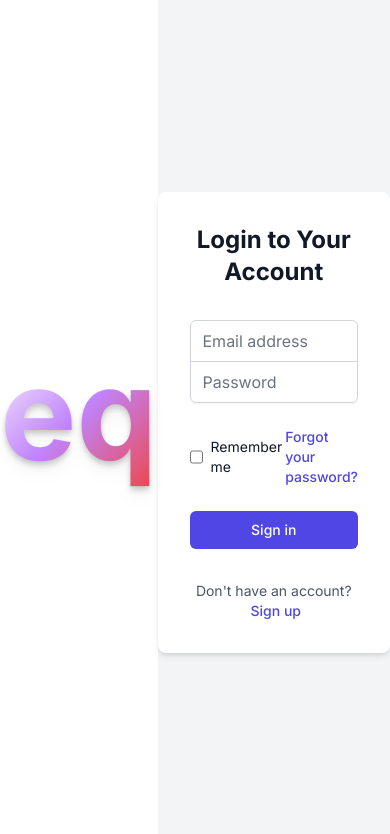
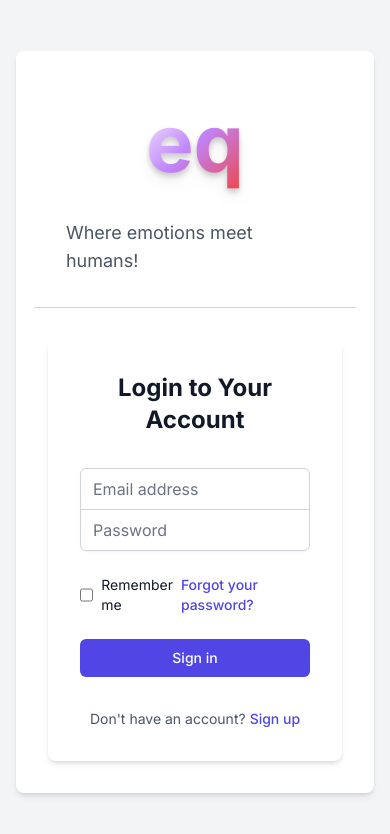
Before and after one commit to MugPand/eq, a Next.js app: page / in a window 390 px wide. Shown: the top 834 px of the page. Built offline with nearby package versions, Linux system fonts and the light colour scheme; no server answers.

Commit message:
added responsiveness to login page

```diff
--- a/src/app/components/login.tsx
+++ b/src/app/components/login.tsx
@@ -32,17 +32,19 @@ const Login = () => {
   };
 
   return (
-    <div className="flex min-h-screen bg-gray-100">
-      <div className="w-full md:w-1/2 lg:w-1/2 xl:w-1/2 flex flex-col items-center justify-center bg-white">
-        <div className="text-9xl font-bold text-transparent bg-clip-text bg-gradient-to-br from-white via-purple-400 to-red-500 drop-shadow-lg">
+
+    <div className="flex flex-col min-h-screen bg-gray-100 items-center justify-center p-4">
+      <div className="flex flex-col sm:flex-row items-center justify-center w-full max-w-6xl bg-white rounded-lg shadow-md ">
+        <div className="flex flex-col items-center w-full sm:w-1/2 p-8 border-b border-mobile sm:border-b-0 sm:border-r border-gray-300">
+          <div className="text-[5rem] sm:text-[10rem] font-bold text-transparent bg-clip-text drop-shadow-lg">
             <span className="drop-shadow-md bg-white text-transparent bg-clip-text bg-gradient-to-br from-white via-purple-400 to-red-500">eq</span>
           </div>
           <div className="mt-4 text-lg text-gray-600">
-          {/* <p>Where humans meet emotions!</p> */}
+            <p>Where emotions meet humans!</p>
           </div>
         </div>
         <div className="w-full md:w-1/2 lg:w-1/2 xl:w-1/2 flex items-center justify-center">
-        <div className="w-full max-w-md p-8 space-y-8 bg-white rounded-lg shadow-md">
+          <div className="m-8 w-full max-w-md p-8 space-y-8 bg-white rounded-lg shadow-md">
             <h2 className="text-2xl font-bold text-center text-gray-900">
               {isLogin ? 'Login to Your Account' : 'Create Your Account'}
             </h2>
@@ -115,6 +117,7 @@ const Login = () => {
           </div>
         </div>
       </div>
+    </div>
   );
 };
 
--- a/src/app/globals.css
+++ b/src/app/globals.css
@@ -31,3 +31,10 @@ body {
     text-wrap: balance;
   }
 }
+
+@media (max-width: 640px) {
+  .border-mobile {
+    width: 90%;
+    margin: 0 auto;
+  }
+}
```
Lines whose indentation alone changed are shown as unchanged.
